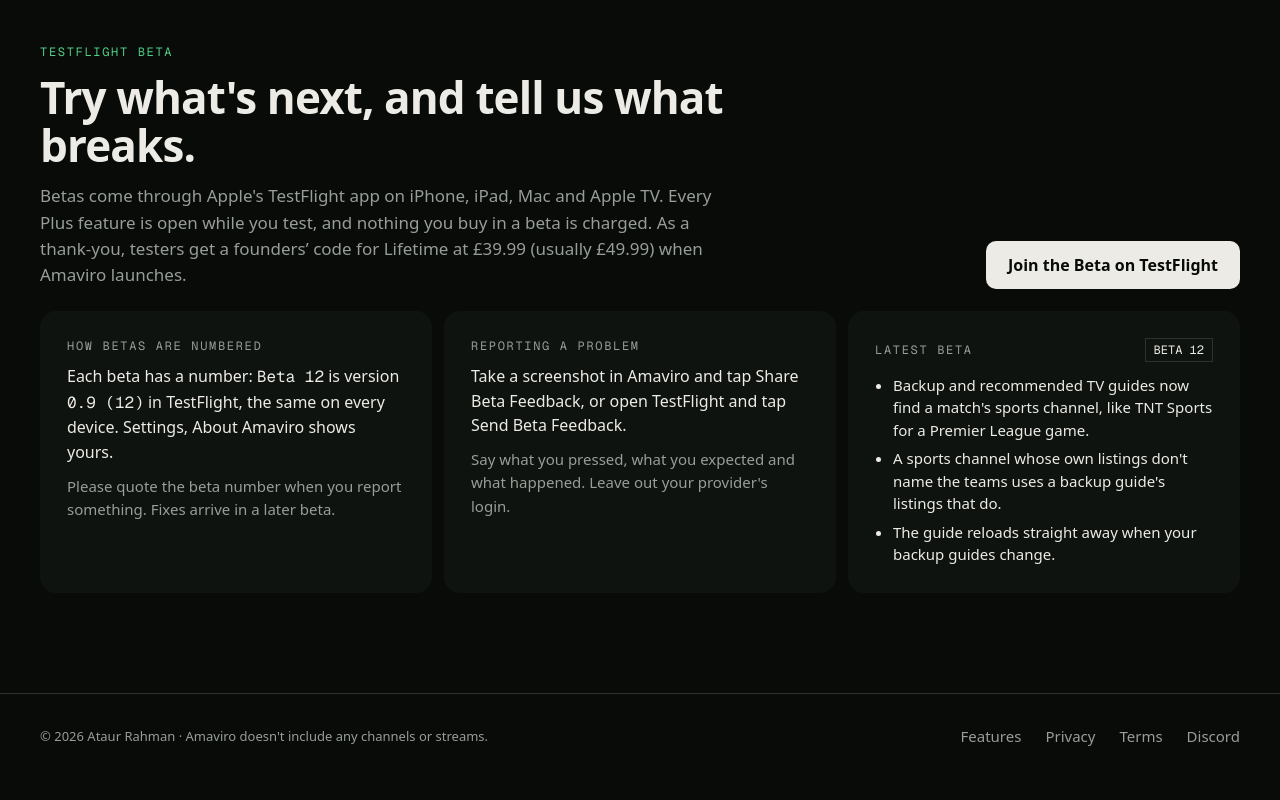
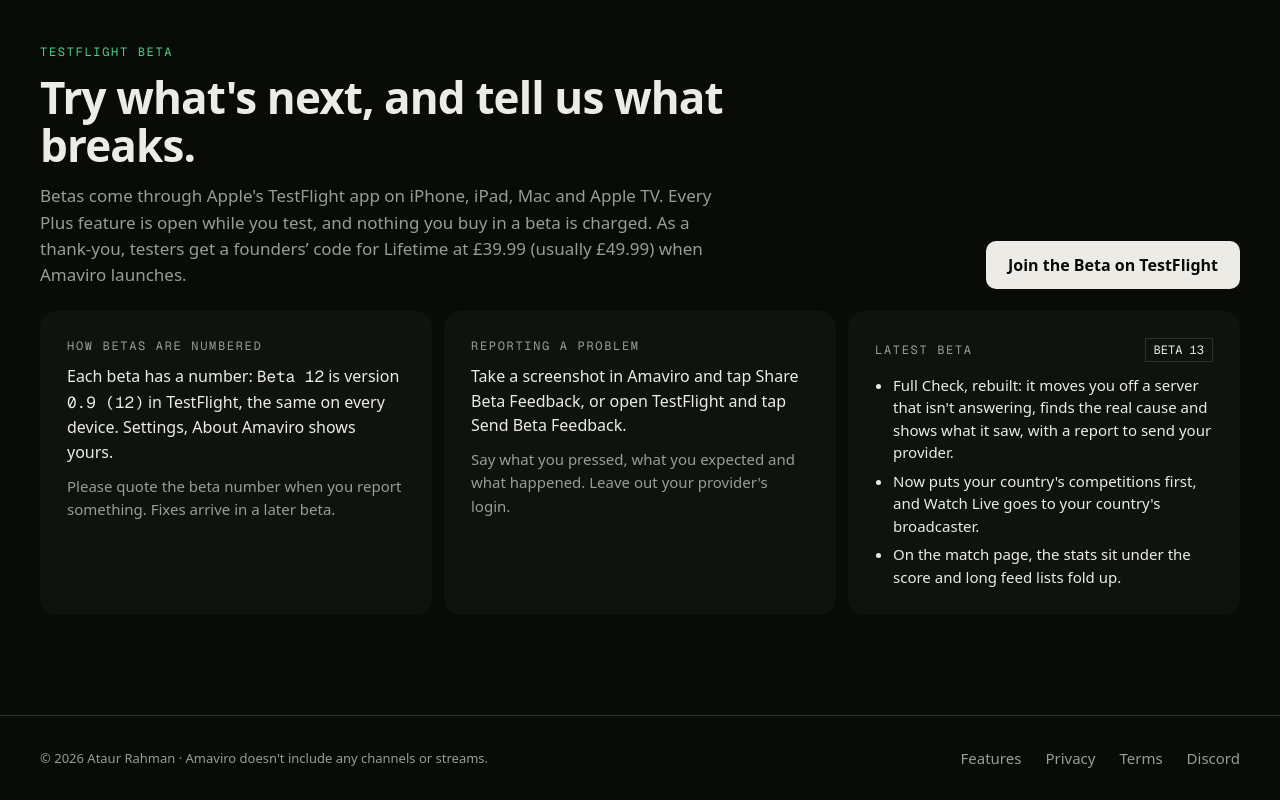
Before and after one commit to 02023698/amaviro-site, a plain HTML site: page docs/support/index.html in a window 1280 px wide. Shown: the part 1593-2393 px from the top of the page. Before the commit the page ends 2371 px from the top, so only its background shows below. Drawn offline with nearby package versions, Linux system fonts and the light colour scheme; a web font is replaced by a local one.

Commit message:
Support page: latest beta is Beta 13
Co-Authored-By: Claude Opus 5.5 <noreply@anthropic.com>

```diff
--- a/docs/support/index.html
+++ b/docs/support/index.html
@@ -186,11 +186,11 @@ a{color:#EDEBE5}a:hover{color:#FFFFFF}
         <span style="font-size:15px;line-height:1.55;color:#979D97">Say what you pressed, what you expected and what happened. Leave out your provider's login.</span>
       </div>
       <div class="card" style="padding:26px;display:flex;flex-direction:column;gap:12px">
-        <span style="display:flex;align-items:center;justify-content:space-between"><span class="lbl">Latest beta</span><span class="mono" style="font-size:12px;color:#EDEBE5;border:1px solid #2C322D;padding:3px 8px">BETA 12</span></span>
+        <span style="display:flex;align-items:center;justify-content:space-between"><span class="lbl">Latest beta</span><span class="mono" style="font-size:12px;color:#EDEBE5;border:1px solid #2C322D;padding:3px 8px">BETA 13</span></span>
         <ul style="margin:0;padding-left:18px;display:flex;flex-direction:column;gap:6px;font-size:15px;line-height:1.5;color:#EDEBE5">
-          <li>Backup and recommended TV guides now find a match&#x27;s sports channel, like TNT Sports for a Premier League game.</li>
-          <li>A sports channel whose own listings don&#x27;t name the teams uses a backup guide&#x27;s listings that do.</li>
-          <li>The guide reloads straight away when your backup guides change.</li>
+          <li>Full Check, rebuilt: it moves you off a server that isn&#x27;t answering, finds the real cause and shows what it saw, with a report to send your provider.</li>
+          <li>Now puts your country&#x27;s competitions first, and Watch Live goes to your country&#x27;s broadcaster.</li>
+          <li>On the match page, the stats sit under the score and long feed lists fold up.</li>
         </ul>
 
       </div>
```
Also changed, not shown: site.json (+4 -4 lines).
